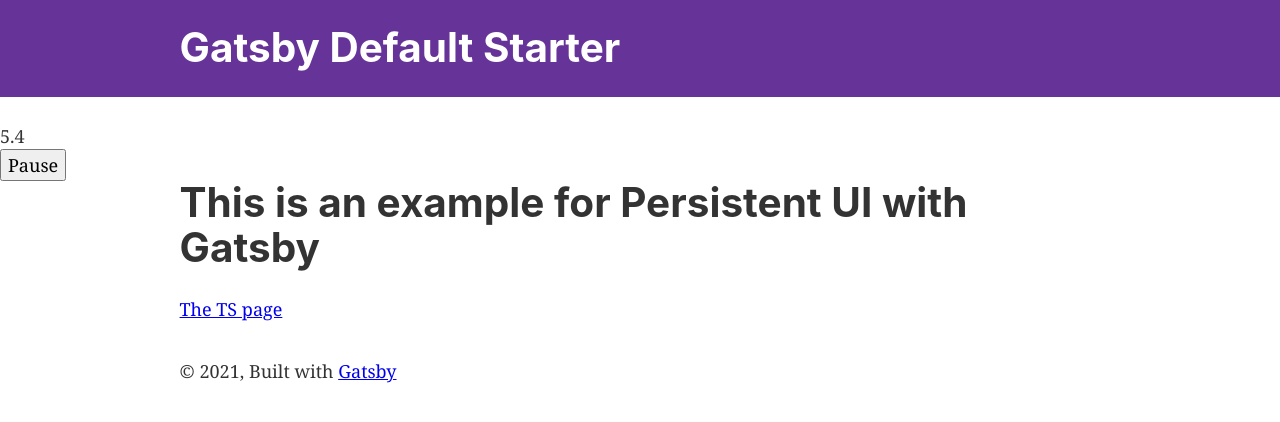
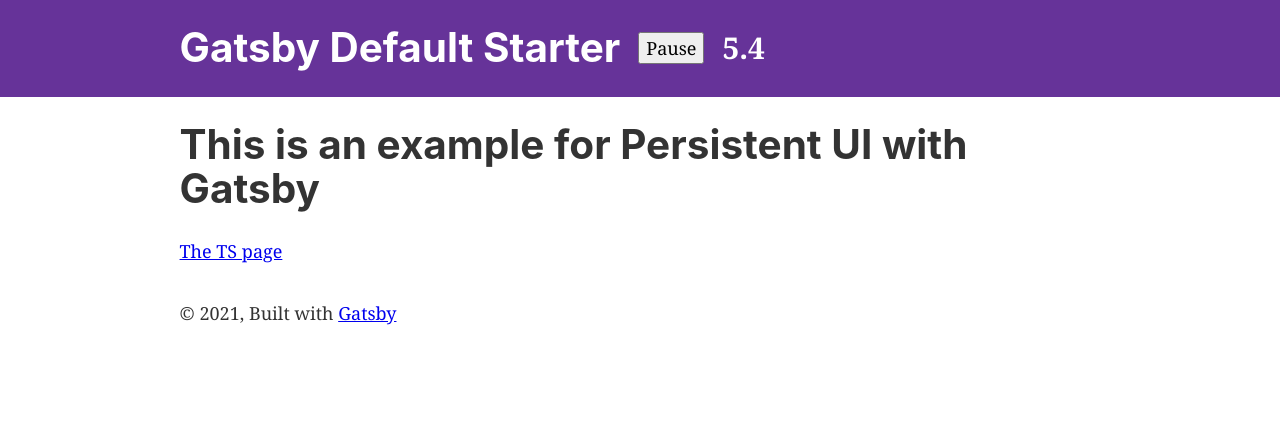
Before and after one commit to miles-crighton/gatsby-persistent-ui, a Gatsby site: page / in a window 1280 px wide. Built offline with nearby package versions, Linux system fonts and the light colour scheme; Gatsby itself is replaced by a stand-in of ours.

Commit message:
Moved timer to Header component

```diff
--- a/src/components/header.js
+++ b/src/components/header.js
@@ -2,21 +2,37 @@
 import PropTypes from "prop-types"
 import { Link } from "gatsby"
 
-const Header = ({ siteTitle }) => (
+const Header = ({ siteTitle }) => {
+  const [counter, setCounter] = React.useState(0)
+  const [running, setRunning] = React.useState(true)
+
+  React.useEffect(() => {
+    let interval
+
+    if (running) {
+      interval = setInterval(() => setCounter(x => x + 1), 100)
+    }
+    return () => {
+      if (interval) clearInterval(interval)
+    }
+  }, [running])
+  return (
     <header
       style={{
         background: `rebeccapurple`,
         marginBottom: `1.45rem`,
       }}
     >
+      <div style={{}}>
         <div
           style={{
+            display: "flex",
             margin: `0 auto`,
             maxWidth: 960,
             padding: `1.45rem 1.0875rem`,
           }}
         >
-      <h1 style={{ margin: 0 }}>
+          <h1 style={{ margin: 0, marginRight: "1rem" }}>
             <Link
               to="/"
               style={{
@@ -27,9 +43,30 @@
               {siteTitle}
             </Link>
           </h1>
+          <div style={{ display: "flex", alignItems: "center" }}>
+            <button
+              onClick={() => setRunning(x => !x)}
+              style={{ marginRight: "1rem" }}
+            >
+              {running ? "Pause" : "Play"}
+            </button>
+            <div
+              style={{
+                display: "inline-block",
+
+                color: "white",
+                fontSize: 30,
+                fontWeight: "bold",
+              }}
+            >
+              {counter / 10}
+            </div>
+          </div>
+        </div>
       </div>
     </header>
   )
+}
 
 Header.propTypes = {
   siteTitle: PropTypes.string,
--- a/src/components/layout.js
+++ b/src/components/layout.js
@@ -13,20 +13,6 @@
 import "./layout.css"
 
 const Layout = ({ children }) => {
-  const [counter, setCounter] = React.useState(0)
-  const [running, setRunning] = React.useState(true)
-
-  React.useEffect(() => {
-    let interval
-
-    if (running) {
-      interval = setInterval(() => setCounter(x => x + 1), 100)
-    }
-    return () => {
-      if (interval) clearInterval(interval)
-    }
-  }, [running])
-
   const data = useStaticQuery(graphql`
     query SiteTitleQuery {
       site {
@@ -40,10 +26,6 @@
   return (
     <>
       <Header siteTitle={data.site.siteMetadata?.title || `Title`} />
-      <div>{counter / 10}</div>
-      <button onClick={() => setRunning(x => !x)}>
-        {running ? "Pause" : "Play"}
-      </button>
       <div
         style={{
           margin: `0 auto`,
@@ -66,8 +48,8 @@
   )
 }
 
-// Layout.propTypes = {
-//   children: PropTypes.node.isRequired,
-// }
+Layout.propTypes = {
+  children: PropTypes.node.isRequired,
+}
 
 export default Layout
```
Lines whose indentation alone changed are shown as unchanged.
